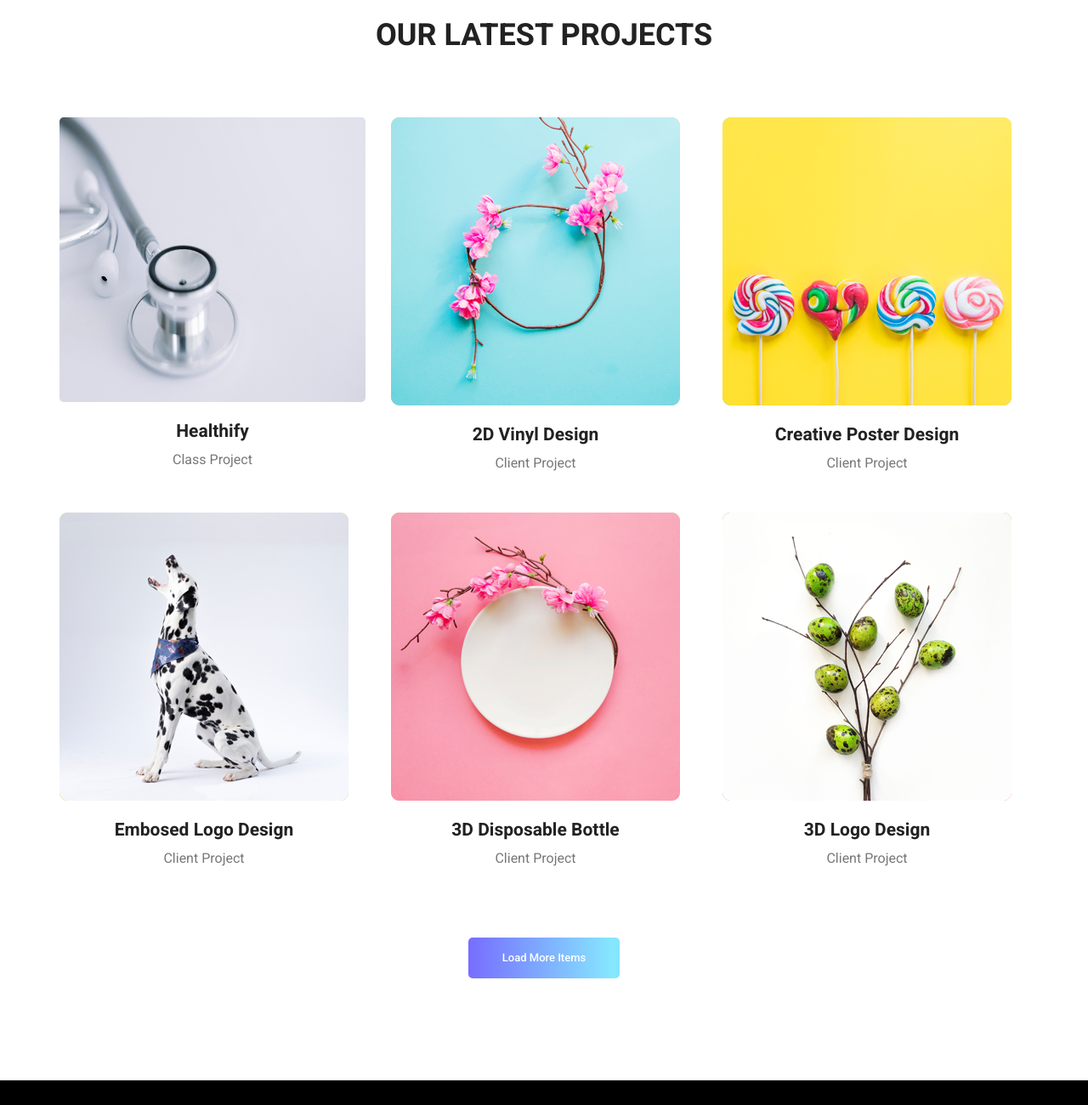
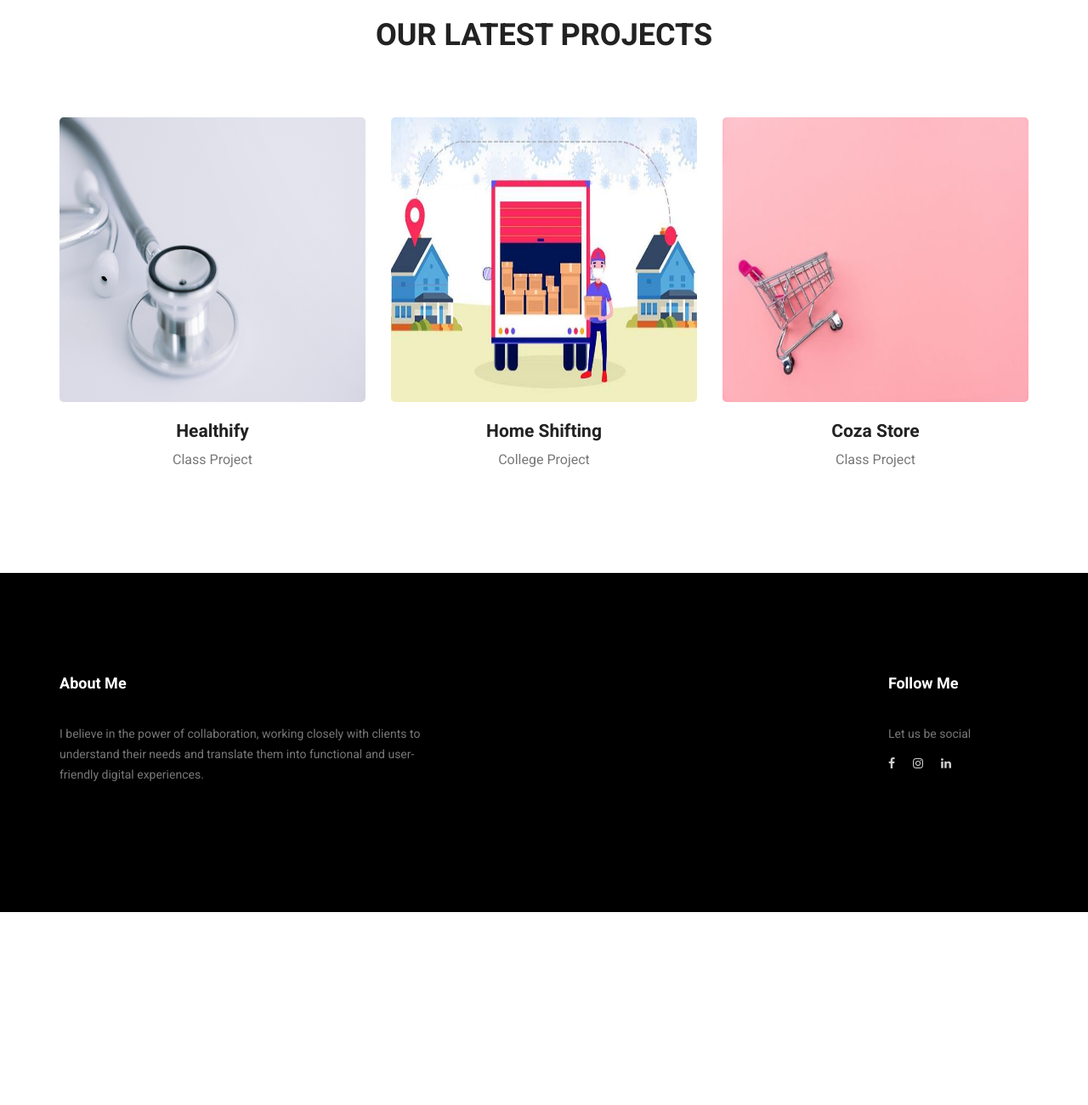
Before and after one commit to smitchau/portfolio, a plain HTML site: page index.html in a window 1280 px wide. Shown: the part 2740-4040 px from the top of the page at 85% size. After the commit the page ends 3813 px from the top, so only its background shows below. Drawn offline with Linux system fonts and the light colour scheme.

Commit message:
mearge other

```diff
--- a/index.html
+++ b/index.html
@@ -386,75 +386,40 @@
 						</div>
 					</div>
 				</div>
-				<div class="col-lg-4 col-md-4 col-sm-6 brand manipul creative">
+
+				<div class="col-lg-4 col-md-4 col-sm-6 brand manipul design print">
 					<div class="h_gallery_item">
+						<a href="">
 						<div class="g_img_item">
-							<img class="img-fluid" src="img/gallery/project-2.jpg" alt="">
-							<a class="light" href="img/gallery/project-2.jpg"><img src="img/gallery/icon.png"
-									alt=""></a>
+							<img class="img-fluid" src="img/16615055161631528803home-shift.webp" alt="" style="height: 335px;">
 						</div>
+						</a>
 						<div class="g_item_text">
-							<h4>2D Vinyl Design</h4>
-							<p>Client Project</p>
+							<a href="https://github.com/smitchau/home-shifting"><h4>Home Shifting</h4></a>
+							<p>College Project</p>
 						</div>
 					</div>
 				</div>
-				<div class="col-lg-4 col-md-4 col-sm-6 manipul creative design print">
+
+				<div class="col-lg-4 col-md-4 col-sm-6 brand manipul design print">
 					<div class="h_gallery_item">
+						<a href="">
 						<div class="g_img_item">
-							<img class="img-fluid" src="img/gallery/project-3.jpg" alt="">
-							<a class="light" href="img/gallery/project-3.jpg"><img src="img/gallery/icon.png"
-									alt=""></a>
+							<img class="img-fluid" src="img/Shopping.jpg" alt="" style="height: 335px;">
 						</div>
+						</a>
 						<div class="g_item_text">
-							<h4>Creative Poster Design</h4>
-							<p>Client Project</p>
+							<a href="https://github.com/smitchau/E-commerce/tree/main/myenv1"><h4>Coza Store</h4></a>
+							<p>Class Project</p>
 						</div>
 					</div>
 				</div>
-				<div class="col-lg-4 col-md-4 col-sm-6 brand creative print">
-					<div class="h_gallery_item">
-						<div class="g_img_item">
-							<img class="img-fluid" src="img/gallery/project-4.jpg" alt="">
-							<a class="light" href="img/gallery/project-4.jpg"><img src="img/gallery/icon.png"
-									alt=""></a>
-						</div>
-						<div class="g_item_text">
-							<h4>Embosed Logo Design</h4>
-							<p>Client Project</p>
-						</div>
-					</div>
-				</div>
-				<div class="col-lg-4 col-md-4 col-sm-6 brand manipul design">
-					<div class="h_gallery_item">
-						<div class="g_img_item">
-							<img class="img-fluid" src="img/gallery/project-5.jpg" alt="">
-							<a class="light" href="img/gallery/project-5.jpg"><img src="img/gallery/icon.png"
-									alt=""></a>
-						</div>
-						<div class="g_item_text">
-							<h4>3D Disposable Bottle</h4>
-							<p>Client Project</p>
-						</div>
-					</div>
-				</div>
-				<div class="col-lg-4 col-md-4 col-sm-6 brand creative">
-					<div class="h_gallery_item">
-						<div class="g_img_item">
-							<img class="img-fluid" src="img/gallery/project-6.jpg" alt="">
-							<a class="light" href="img/gallery/project-6.jpg"><img src="img/gallery/icon.png"
-									alt=""></a>
-						</div>
-						<div class="g_item_text">
-							<h4>3D Logo Design</h4>
-							<p>Client Project</p>
-						</div>
-					</div>
-				</div>
+
+
+
+
 			</div>
-			<div class="more_btn">
-				<a class="main_btn" href="#">Load More Items</a>
-			</div>
+
 		</div>
 	</section>
 	<!--================End Home Gallery Area =================-->
```
Also changed, not shown: portfolio.html (+14 -49 lines), img/16615055161631528803home-shift.webp (added), img/Shopping.jpg (added), img/background.webp (added).
